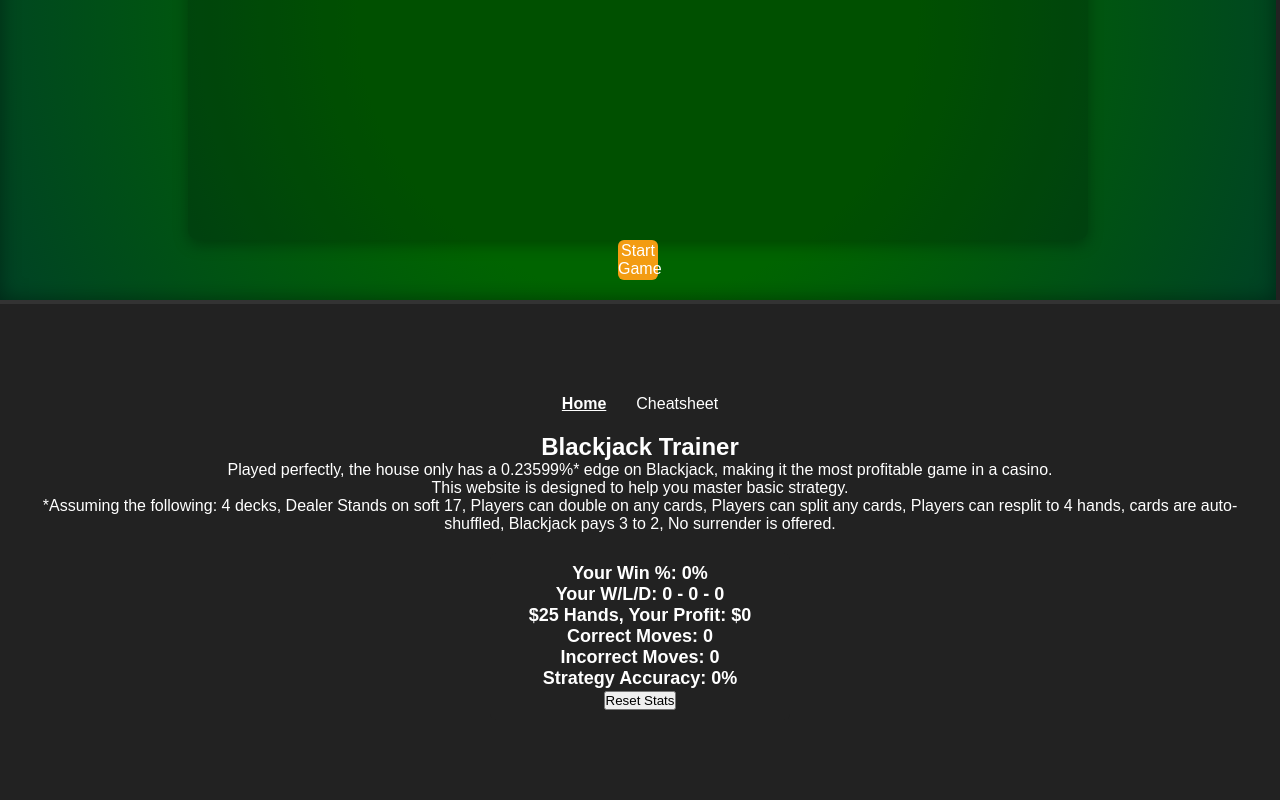
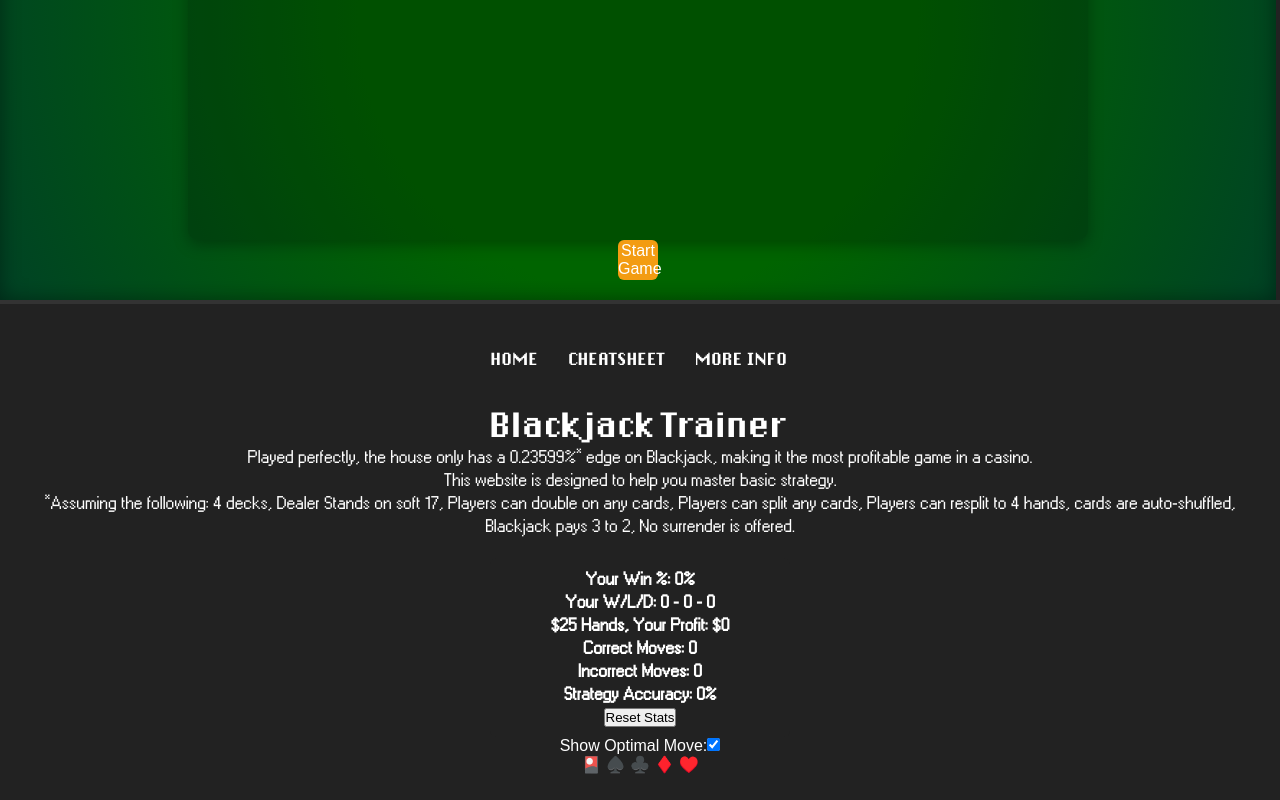
Before and after one commit to zmorehouse/blackjack-game, a Next.js app: page / in a window 1280 px wide. Shown: the part 270-1070 px from the top of the page. Built offline with nearby package versions, Linux system fonts and the light colour scheme.

Commit message:
Optimal Moves Toggle

```diff
--- a/pages/index.js
+++ b/pages/index.js
@@ -43,6 +43,19 @@ const calculateHandValue = (hand = []) => {
   return total;
 };
 
+const TabIcons = () => {
+  return (
+    <div className={styles.iconContainer}>
+      <span className={styles.icon}>🎴</span> {}
+      <span className={styles.icon}>♠️</span> {}
+      <span className={styles.icon}>♣️</span> {}
+      <span className={styles.icon}>♦️</span> {}
+      <span className={styles.icon}>♥️</span> {}
+    </div>
+  );
+};
+
+
 export default function Home() {
   const [deck, setDeck] = useState([]);
   const [playerHands, setPlayerHands] = useState([]);
@@ -59,6 +72,9 @@ export default function Home() {
   const [infoTab, setInfoTab] = useState("home");
   const [correctMoves, setCorrectMoves] = useState(0);
   const [incorrectMoves, setIncorrectMoves] = useState(0);
+  const [showOptimalMove, setShowOptimalMove] = useState(true);
+
+
 
 
   const startGame = () => {
@@ -203,9 +219,6 @@ const [incorrectMoves, setIncorrectMoves] = useState(0);
     setCorrectMoves(0);
     setIncorrectMoves(0);
   };
-
-
-
 
 
   const hit = () => {
@@ -442,7 +455,8 @@ const [incorrectMoves, setIncorrectMoves] = useState(0);
                       {gameOver && <p className={styles.handResult}>{handResult}</p>}
 
                       {/* Show optimal move suggestion */}
-      {playerTurn && index === currentHandIndex && (
+                      {/* Show optimal move suggestion if enabled */}
+{playerTurn && index === currentHandIndex && showOptimalMove && (
   <p className={styles.suggestion}>Optimal Move: {suggestedMove}</p>
 )}
 
@@ -498,6 +512,12 @@ const [incorrectMoves, setIncorrectMoves] = useState(0);
             >
               Cheatsheet
             </button>
+            <button
+              className={`${styles.navButton} ${infoTab === "moreinfo" ? styles.active : ""}`}
+              onClick={() => setInfoTab("moreinfo")}
+            >
+              More Info
+            </button>
           </div>
 
           {/* Render content based on selected tab */}
@@ -526,10 +546,24 @@ const [incorrectMoves, setIncorrectMoves] = useState(0);
                   Reset Stats
                 </button>
               </div>
+              {/* Toggle Optimal Move Display */}
+<div className={styles.toggleContainer}>
+  <label className={styles.toggleLabel}>
+    Show Optimal Move:
+    <input
+      type="checkbox"
+      checked={showOptimalMove}
+      onChange={() => setShowOptimalMove(prev => !prev)}
+      className={styles.toggleInput}
+    />
+  </label>
+</div>
+
+              <TabIcons />
 
 
             </>
-  ) : (
+          ) : infoTab === "cheatsheet" ? (
             <>
               <h1 className={styles.title}>Blackjack Cheatsheet</h1>
 
@@ -584,9 +618,14 @@ const [incorrectMoves, setIncorrectMoves] = useState(0);
                 <tr><td>(T,T)</td><td>S</td><td>S</td><td>S</td><td>S</td><td>S</td><td>S</td><td>S</td><td>S</td><td>S</td><td>S</td></tr>
                 <tr><td>(A,A)</td><td>P</td><td>P</td><td>P</td><td>P</td><td>P</td><td>P</td><td>P</td><td>P</td><td>P</td><td>P</td></tr>
               </table>
-
+              <TabIcons />
             </>
-  )}
+          ) : infoTab == "moreinfo" ? (
+          <>
+            <h1 className={styles.title}>More Info</h1>
+            <TabIcons />
+          </>
+   ) : null}
         </aside>
 
       </div>
--- a/styles/Home.module.css
+++ b/styles/Home.module.css
@@ -69,6 +69,18 @@
   margin-top: 10px;
 }
 
+.navLinks {
+  padding-top:15px;
+  padding-bottom:15px;
+}
+
+.navButton {
+  font-family:'DePixelHalbfett';
+  text-transform:uppercase;
+  font-size:12px !important;
+  text-decoration:none !important;
+
+}
 
 /* Info panel takes 1/3 of the screen */
 .infoPane {
@@ -78,7 +90,6 @@
   color: white;
   display: flex;
   flex-direction: column;
-  justify-content: center;
   align-items: center;
   text-align: center;
   border-left: 4px solid #333;
@@ -231,7 +242,6 @@
   color: white;
   display: flex;
   flex-direction: column;
-  justify-content: center;
   align-items: center;
   min-height: 500px;
 }
--- a/styles/globals.css
+++ b/styles/globals.css
@@ -24,6 +24,18 @@ body {
   -moz-osx-font-smoothing: grayscale;
 }
 
+h1, h2{
+  font-family:'DePixelHalbfett';
+
+}
+
+p {
+  font-family:'LeviWindows';
+  font-size:18px;
+}
+
+
+
 * {
   box-sizing: border-box;
   padding: 0;
@@ -40,3 +52,17 @@ a {
     color-scheme: dark;
   }
 }
+
+@font-face {
+  font-family: "DePixelHalbfett";
+  src: url("/fonts/depixelhalbfett.woff") format("woff");
+  font-weight: normal;
+  font-style: normal;
+}
+
+@font-face {
+  font-family: "LeviWindows";
+  src: url("/fonts/leviwindows.ttf") format("truetype");
+  font-weight: normal;
+  font-style: normal;
+}
```
Also changed, not shown: public/fonts/depixelhalbfett.woff (added), public/fonts/leviwindows.ttf (added). Lines whose indentation alone changed are shown as unchanged.
